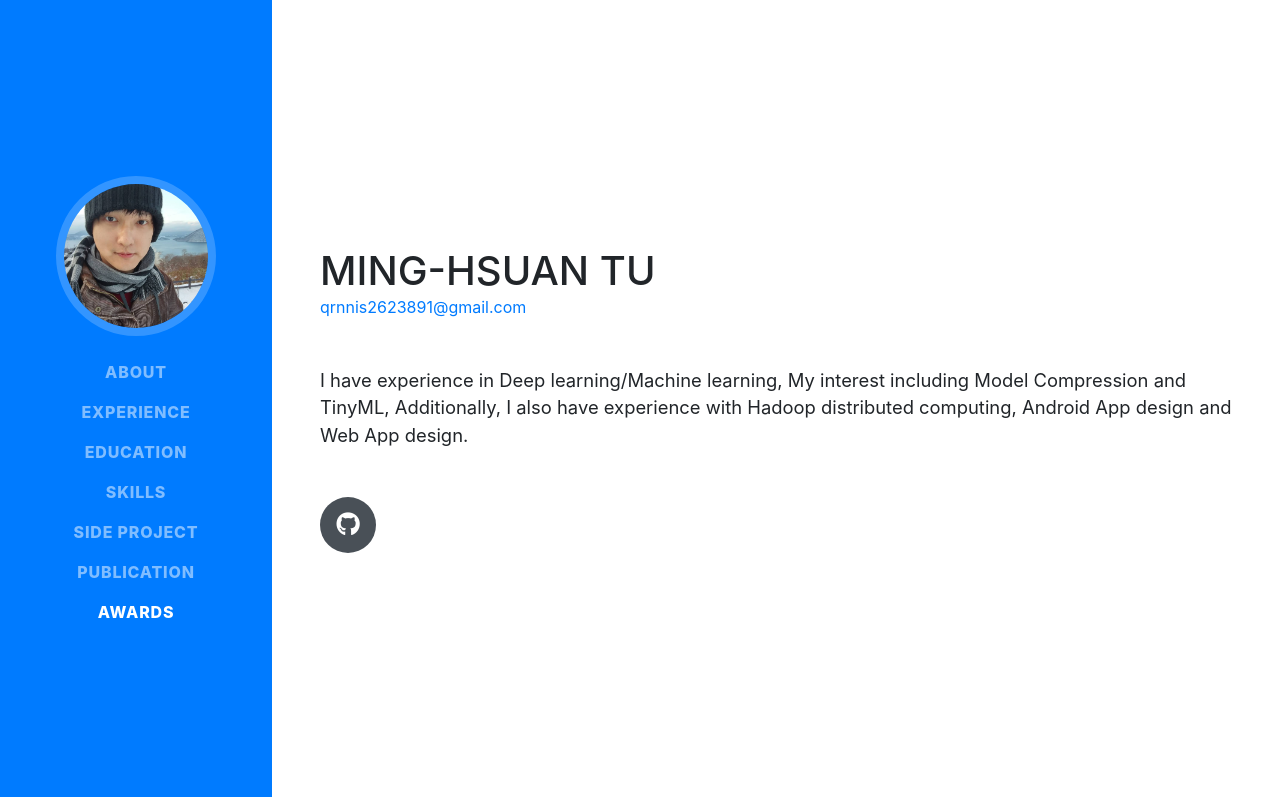
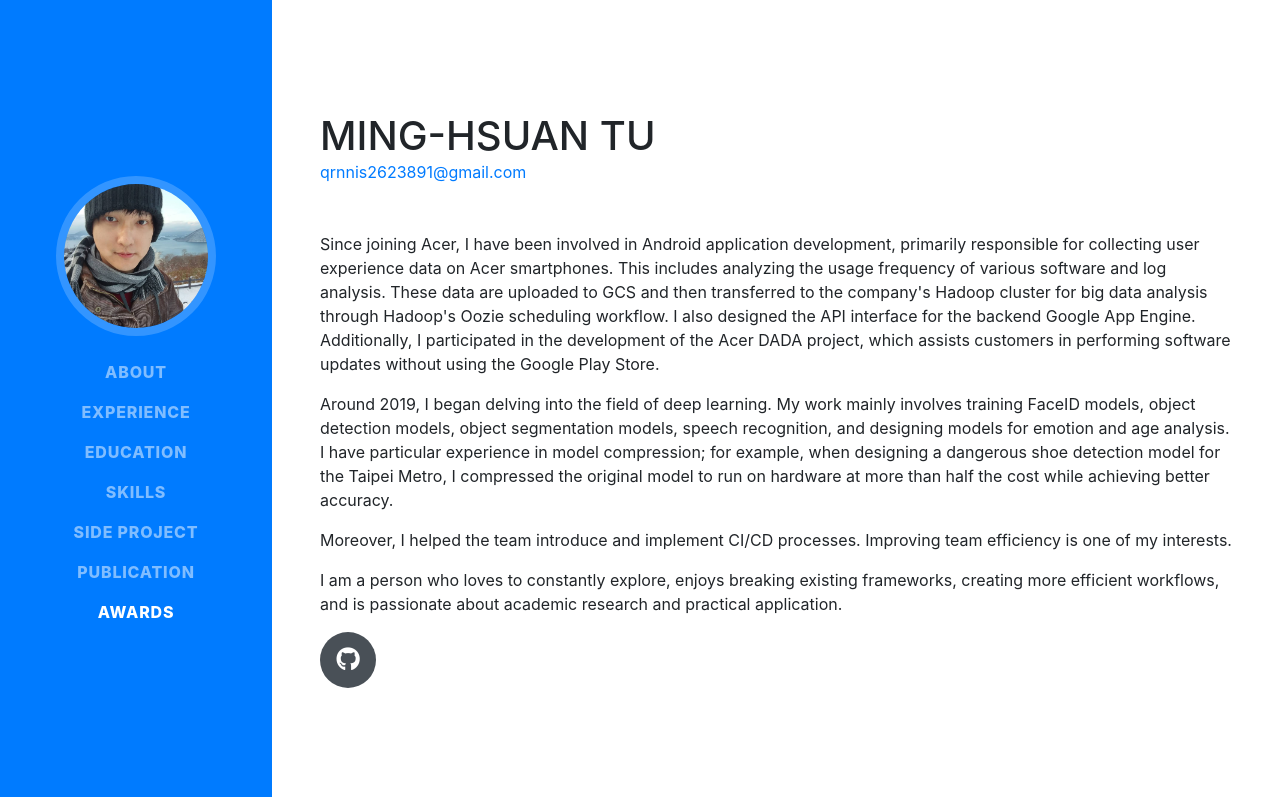
Before and after one commit to twmht/twmht.github.io, a website with bundled scripts: page index.html in a window 1280 px wide. Shown: the top 797 px of the page. Built offline with nearby package versions, Linux system fonts and the light colour scheme; a web font is replaced by a local one.

Commit message:
update cv

```diff
--- a/index.html
+++ b/index.html
@@ -72,8 +72,16 @@
           <div class="mb-5">
             <a href="mailto:qrnnis2623891@gmail.com">qrnnis2623891@gmail.com</a>
           </div>
-          <p class="lead mb-5">I have experience in Deep learning/Machine learning, My interest including Model Compression and TinyML,
-          Additionally, I also have experience with Hadoop distributed computing, Android App design and Web App design.</p>
+          <p class="lead mb-5">
+
+             <p>Since joining Acer, I have been involved in Android application development, primarily responsible for collecting user experience data on Acer smartphones. This includes analyzing the usage frequency of various software and log analysis. These data are uploaded to GCS and then transferred to the company's Hadoop cluster for big data analysis through Hadoop's Oozie scheduling workflow. I also designed the API interface for the backend Google App Engine. Additionally, I participated in the development of the Acer DADA project, which assists customers in performing software updates without using the Google Play Store.</p>
+
+    <p>Around 2019, I began delving into the field of deep learning. My work mainly involves training FaceID models, object detection models, object segmentation models, speech recognition, and designing models for emotion and age analysis. I have particular experience in model compression; for example, when designing a dangerous shoe detection model for the Taipei Metro, I compressed the original model to run on hardware at more than half the cost while achieving better accuracy.</p>
+
+    <p>Moreover, I helped the team introduce and implement CI/CD processes. Improving team efficiency is one of my interests.</p>
+
+    <p>I am a person who loves to constantly explore, enjoys breaking existing frameworks, creating more efficient workflows, and is passionate about academic research and practical application.</p>
+
           <div class="social-icons">
             <!-- <a href="#"> -->
               <!-- <i class="fab fa-linkedin-in"></i> -->
```
